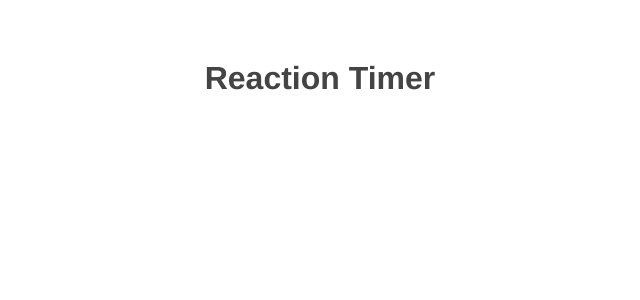
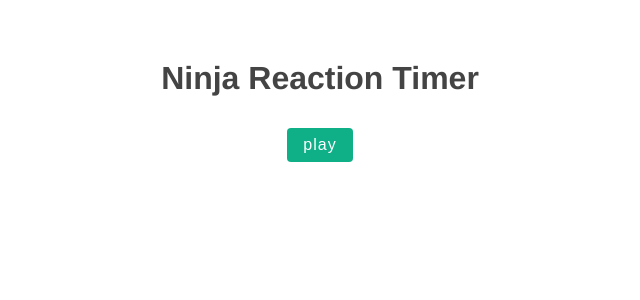
Before and after one commit to devmpartt/Reaction-Timer, a Vue app: page / in a window 1280 px wide. Shown: the top 300 px of the page, without its empty margins (320-960 px from the left). Built offline with nearby package versions, Linux system fonts and the light colour scheme.

Commit message:
new game

```diff
--- a/src/App.vue
+++ b/src/App.vue
@@ -1,12 +1,28 @@
 <template>
-  <h1>Reaction Timer</h1>
-
+  <h1>Ninja Reaction Timer</h1>
+  <button @click="start" :disabled="isPlaying">play</button>
+  <Block v-if="isPlaying" :delay="delay" />
 </template>
 
 <script>
+import Block from './components/Block'
+
 export default {
   name: 'App',
-  components: {},
+  components: { Block },
+  data() {
+    return {
+      isPlaying: false,
+      delay: null,
+    }
+  },
+  methods: {
+    start() {
+      // set time amount (ms)
+      this.delay = 2000 + Math.random() * 5000
+      this.isPlaying = true
+    },
+  }
 }
 </script>
 
@@ -19,4 +35,19 @@
     color: #444;
     margin-top: 60px;
   }
+  button {
+    background: #0faf87;
+    color: white;
+    border: none;
+    padding: 8px 16px;
+    border-radius: 4px;
+    font-size: 16px;
+    letter-spacing: 1px;
+    cursor: pointer;
+    margin: 10px;
+  }
+  button[disabled] {
+    opacity: 0.2;
+    cursor: not-allowed;
+  }
 </style>
--- a/src/components/Block.vue
+++ b/src/components/Block.vue
@@ -0,0 +1,23 @@
+<template>
+  <div class="block">
+    click me
+  </div>
+</template>
+
+<script>
+export default {
+  props: ['delay']
+}
+</script>
+
+<style>
+  .block {
+    width: 400px;
+    border-radius: 20px;
+    background:  #0faf87;;
+    color: white;
+    text-align: center;
+    padding: 100px 0;
+    margin: 40px auto;
+  }
+</style>
```
